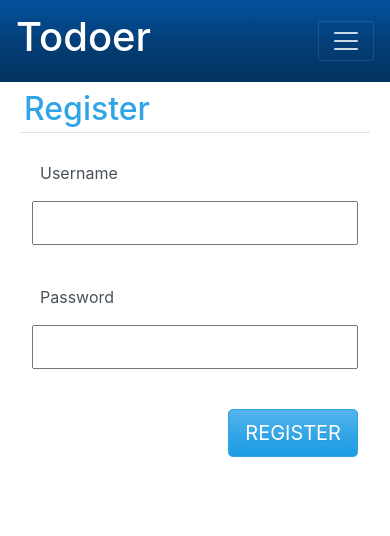
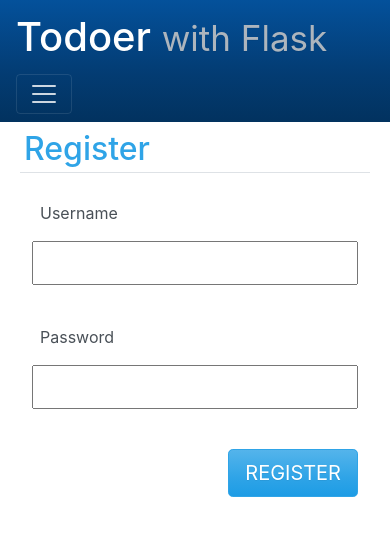
Before and after one commit to NestorDR/todoer-Flask-SQLite, a Flask app: page /auth/register in a window 390 px wide. Shown: the top 536 px of the page. Run offline with Flask 2, Linux system fonts and the light colour scheme; some libraries are stand-ins or nearby versions.

Commit message:
Minor adjustments

```diff
--- a/config.py
+++ b/config.py
@@ -16,7 +16,7 @@ DEBUG = True
 # Statement for environment type
 # ENV = 'production'
 
-# Define the database - we are working with  SQLite for this example
+# Define the database - we are working with SQLite for this example
 # DATABASE = 'sqlite:///' + os.path.join(BASE_DIR, 'app.db')
 DATABASE = os.path.join(BASE_DIR, 'app.db')
 DATABASE_CONNECT_OPTIONS = {}
--- a/requirements.txt
+++ b/requirements.txt
@@ -1 +1,3 @@
-Flask==1.1.2
+Flask==2.1.2
+click~=8.1.2
+Werkzeug~=2.1.1
--- a/todoer/auth.py
+++ b/todoer/auth.py
@@ -111,8 +111,7 @@ def login() -> str:
             flash(error)
 
         else:
-            # There are not error, the user’s id is stored in a new session
-            # session is a dict that stores data across requests
+            # There are no error, the user’s id is stored in a new session is a dict that stores data across requests
             session.clear()
 
             # Access the columns of the user datatable by name,
--- a/todoer/db.py
+++ b/todoer/db.py
@@ -1,5 +1,5 @@
 # -*- coding: utf-8 -*-
-# Visit https://flask.palletsprojects.com/en/master/tutorial/database/
+# Visit https://flask.palletsprojects.com/en/2.1.x/tutorial/database/
 
 # Click: Command Line Interface Creation Kit, package to run commands in console/terminal to create the database model
 import click
--- a/todoer/static/css/style.css
+++ b/todoer/static/css/style.css
@@ -19,8 +19,10 @@ body {
 .form-group,
 .form-actions {
     display: flex;
+    padding: 0.5rem;
+}
+.form-actions {
     justify-content: flex-end;
-    padding: 0.5rem;
 }
 .form-group > label,
 .form-group > input,
@@ -42,10 +44,7 @@ button,
     text-transform: uppercase;
 }
 
-@media screen and (max-width: 600px) {
-    nav small {
-        display: none;
-    }
+@media (max-width: 576px) {
     .form-group {
         flex-flow: column wrap;
     }
--- a/todoer/templates/base.html
+++ b/todoer/templates/base.html
@@ -24,7 +24,8 @@
            https://cdnjs.com/libraries/bootswatch
 -->
 <link rel="stylesheet" href="https://cdnjs.cloudflare.com/ajax/libs/bootswatch/4.5.3/cerulean/bootstrap.min.css"
-      integrity="sha512-dQLT/B7byn2LjN/DN4zeBKpwGV6qbidV0XiMRWQOL7TGrV7FkZFldkGG+DGMU+CQnMTcRZlUI7GMWt1j6akNew==" crossorigin="anonymous" />
+      integrity="sha512-dQLT/B7byn2LjN/DN4zeBKpwGV6qbidV0XiMRWQOL7TGrV7FkZFldkGG+DGMU+CQnMTcRZlUI7GMWt1j6akNew=="
+      crossorigin="anonymous" />
 <!--
     Custom CSS
 -->
```
Also changed, not shown: README.md, app.db, 1 other file.
